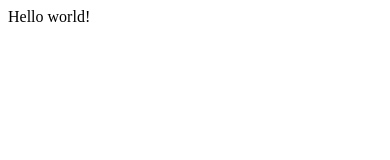
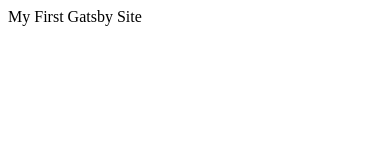
Before and after one commit to Kadecahe/hello-world, a Gatsby site: page / in a window 390 px wide. Built offline with nearby package versions, Linux system fonts and the light colour scheme; Gatsby itself is replaced by a stand-in of ours.

```diff
--- a/src/pages/index.js
+++ b/src/pages/index.js
@@ -1,5 +1,5 @@
 import React from "react"
 
 export default function Home() {
-  return <div>Hello world!</div>
+  return <div>My First Gatsby Site</div>
 }
```
